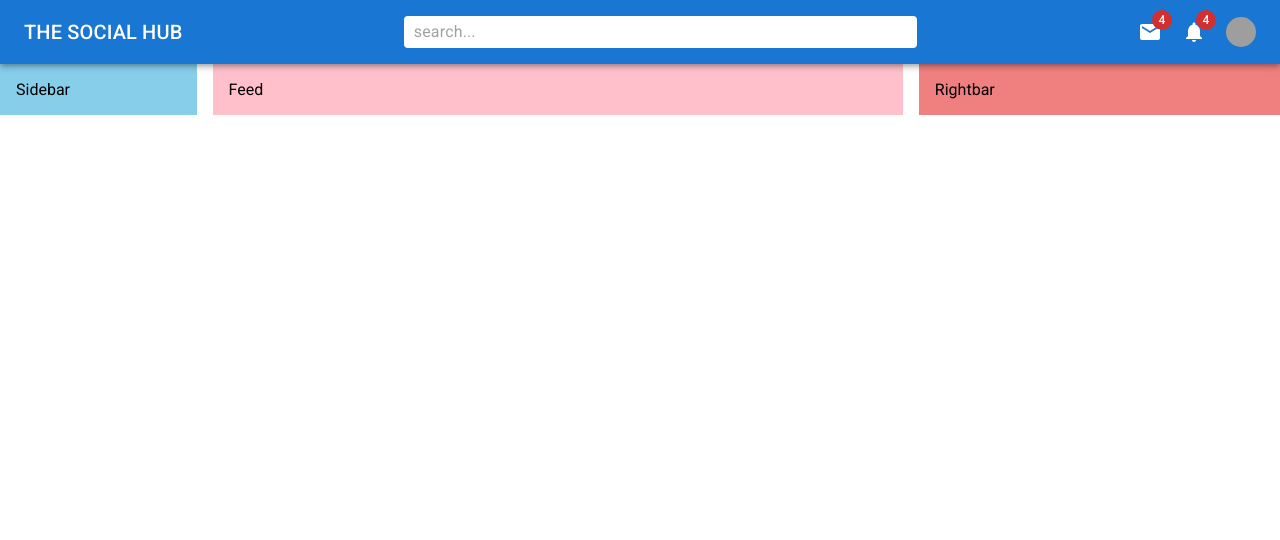
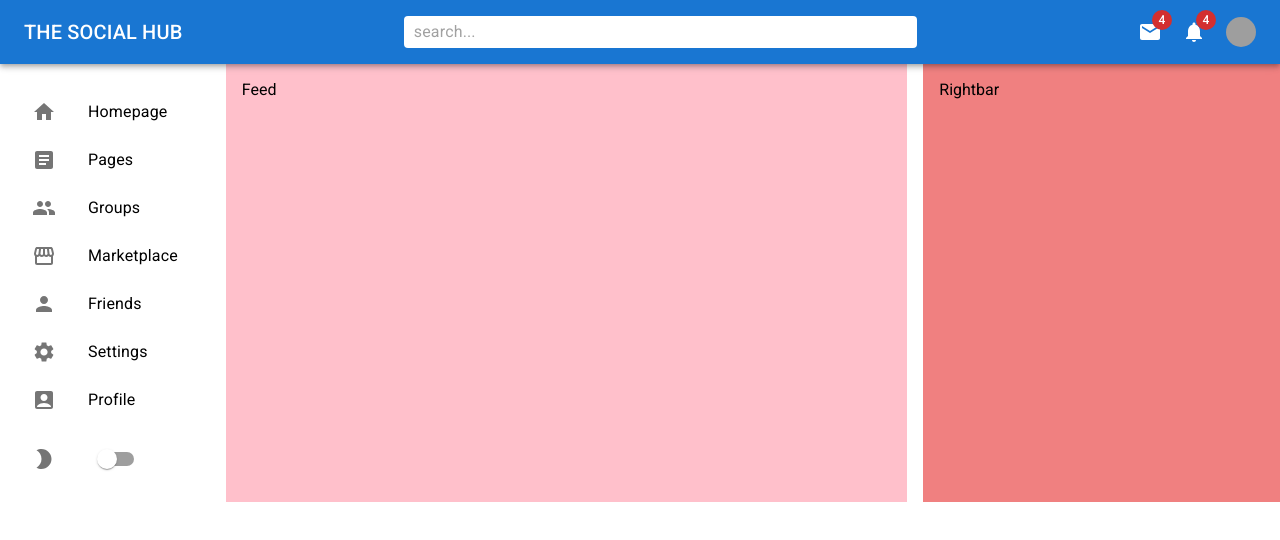
Before and after one commit to AbeerWebDev/The-Social-Hub, a React (Create React App) app: page / in a window 1280 px wide. Shown: the top 540 px of the page. Built offline with nearby package versions, Linux system fonts and the light colour scheme; grey boxes are pictures that could not be loaded.

Commit message:
completed side bar - no dark mode functionality

```diff
--- a/src/components/Sidebar.jsx
+++ b/src/components/Sidebar.jsx
@@ -1,9 +1,96 @@
+import { Group } from '@mui/icons-material';
+import { Article } from '@mui/icons-material';
+import { Storefront } from '@mui/icons-material';
+import { Settings } from '@mui/icons-material';
+import { ModeNight } from '@mui/icons-material';
+import { AccountBox } from '@mui/icons-material';
+import { Person } from '@mui/icons-material';
+import { Home } from '@mui/icons-material';
+import { List, ListItem, ListItemButton, ListItemIcon, ListItemText, Switch } from '@mui/material';
 import Box from '@mui/material/Box';
 import React from 'react'
 
 const Sidebar = () => {
   return (
-    <Box bgcolor='skyblue' flex={1} padding={2} sx={{display: {xs: 'none', sm: 'block' }}}>Sidebar</Box>
+    <Box
+    flex={1}
+    padding={2}
+    sx={{display: {xs: 'none', sm: 'block' }}}
+    >
+    <List>
+          <ListItem disablePadding>
+            <ListItemButton Component='a' href='#Home'>
+              <ListItemIcon>
+               <Home />
+              </ListItemIcon>
+              <ListItemText primary="Homepage" />
+            </ListItemButton>
+          </ListItem>
+
+          <ListItem disablePadding>
+            <ListItemButton Component='a' href='#simple-list'>
+              <ListItemIcon>
+               <Article />
+              </ListItemIcon>
+              <ListItemText primary="Pages" />
+            </ListItemButton>
+          </ListItem>
+
+          <ListItem disablePadding>
+            <ListItemButton Component='a' href='#simple-list'>
+              <ListItemIcon>
+               <Group />
+              </ListItemIcon>
+              <ListItemText primary="Groups" />
+            </ListItemButton>
+          </ListItem>
+
+          <ListItem disablePadding>
+            <ListItemButton Component='a' href='#simple-list'>
+              <ListItemIcon>
+               <Storefront />
+              </ListItemIcon>
+              <ListItemText primary="Marketplace" />
+            </ListItemButton>
+          </ListItem>
+
+          <ListItem disablePadding>
+            <ListItemButton Component='a' href='#simple-list'>
+              <ListItemIcon>
+               <Person />
+              </ListItemIcon>
+              <ListItemText primary="Friends" />
+            </ListItemButton>
+          </ListItem>
+
+          <ListItem disablePadding>
+            <ListItemButton Component='a' href='#simple-list'>
+              <ListItemIcon>
+               <Settings />
+              </ListItemIcon>
+              <ListItemText primary="Settings" />
+            </ListItemButton>
+          </ListItem>
+
+          <ListItem disablePadding>
+            <ListItemButton Component='a' href='#simple-list'>
+              <ListItemIcon>
+               <AccountBox />
+              </ListItemIcon>
+              <ListItemText primary="Profile" />
+            </ListItemButton>
+          </ListItem>
+    </List>
+
+    <ListItem disablePadding>
+            <ListItemButton Component='a' href='#simple-list'>
+              <ListItemIcon>
+               <ModeNight />
+              </ListItemIcon>
+              <Switch />
+            </ListItemButton>
+          </ListItem>
+    </Box>
   )
 }
 
```
